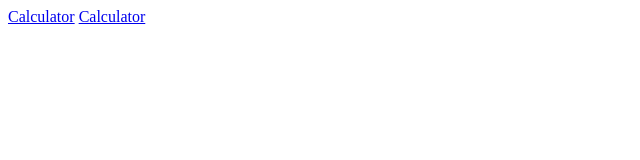
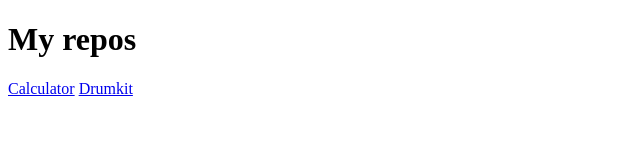
Before and after one commit to Sentha123/Sentha123.github.io, a plain HTML site: page index.html in a window 1280 px wide. Shown: the whole page, without its empty margins (0-640 px from the left). Drawn offline with Linux system fonts and the light colour scheme.

Commit message:
Update index.html

```diff
--- a/index.html
+++ b/index.html
@@ -7,8 +7,9 @@
     <link rel="stylesheet" href="style.css">
 </head>
 <body>
+<h1>My repos</h1>
    <a href = "https://sentha123.github.io/calculator/">Calculator</a>
-     <a href = "https://sentha123.github.io/Drumkit/">Calculator</a>
+     <a href = "https://sentha123.github.io/Drumkit/">Drumkit</a>
 
     <script src="index.js"></script>
 </body>
```
